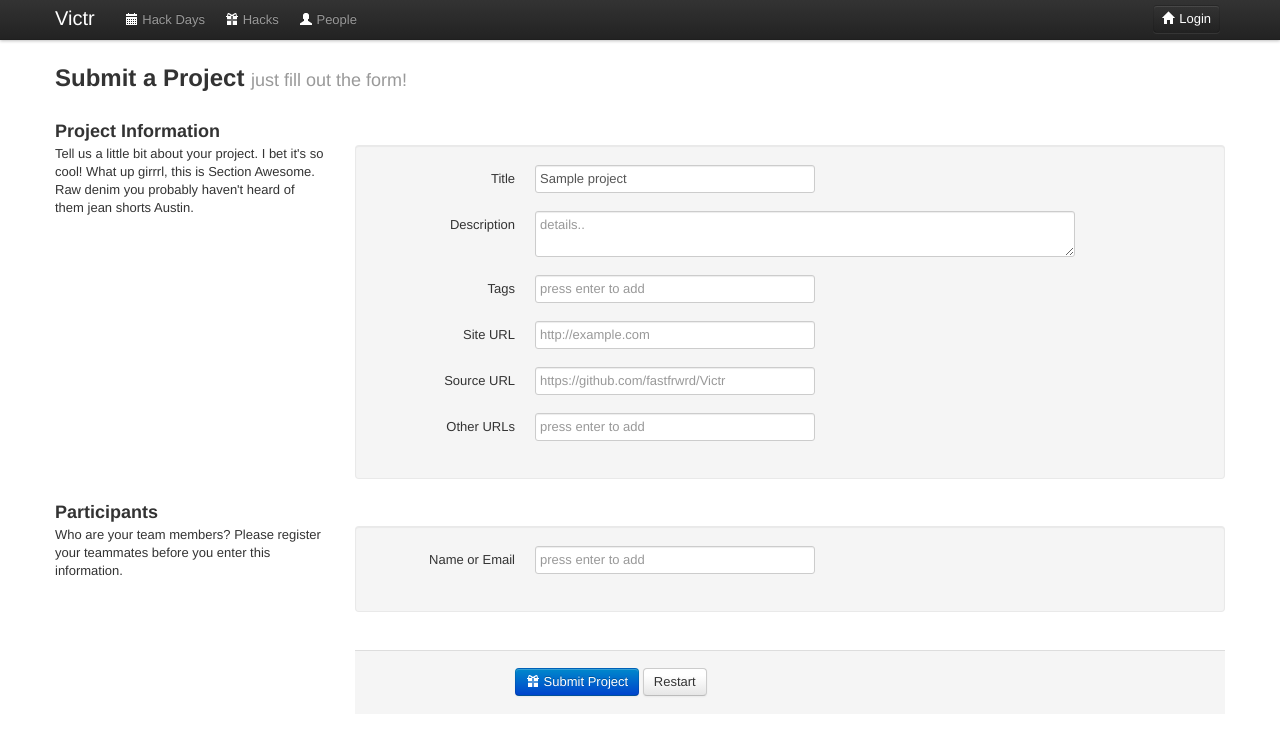
After one commit to fastfrwrd/Victr, a Django app: template templates/project/edit.html in a window 1280 px wide. The commit adds this page. Shown: the top 737 px of the page. Run offline with Django 3.2, Linux system fonts and the light colour scheme; the template is opened without the code that fills it: most values are stand-ins (such as "Sample title", 1, 10 or a date in 2020).

Commit message:
created api for project. project edit view. view project page now shows data.

```diff
--- /dev/null
+++ b/api/urls.py
@@ -0,0 +1,6 @@
+from django.conf.urls.defaults import patterns, include, url
+
+urlpatterns = patterns('victr.api.views',
+    url(r'^project', 'project', name='project'),
+    url(r'^project/(?P<slug>.+)$', 'project_id', name='project_id'),
+)
--- a/project/urls.py
+++ b/project/urls.py
@@ -1,6 +1,8 @@
 from django.conf.urls.defaults import patterns, include, url
 
 urlpatterns = patterns('victr.project.views',
-    url(r'^new', 'new', name='new'),
+    url(r'^all$', 'all', name='all'),
+    url(r'^new$', 'new', name='new'),
+    url(r'^(?P<slug>.+)/edit$', 'edit', name='edit'),
     url(r'^(?P<slug>.+)$', 'view', name='view'),
 )
--- a/static/js/victr.js
+++ b/static/js/victr.js
@@ -28,7 +28,7 @@ Victr.project_new = function() {
         })
         $.extend(data, self.widgets.tagger_data);
 
-        $.post( 'new', data, function( result ) {
+        $.post( '/api/project/', data, function( result ) {
             window.location.pathname = result.location;
         }, 'json');
     })
--- /dev/null
+++ b/templates/project/edit.html
@@ -0,0 +1,91 @@
+{% extends "main_layout.html" %}
+
+{% block page_id %}project_edit{% endblock %}
+
+{% block content %}
+
+    <h2>Submit a Project <small>just fill out the form!</small></h2>
+
+    <h3>Project Information</h3>
+    <section class="row">
+        <div class="span3">
+            <p>
+                Tell us a little bit about your project. I bet it's so cool! What up girrrl, this is Section Awesome. Raw denim you probably haven't heard of them jean shorts Austin.
+            </p>
+        </div>
+        <div class="span9">
+            <div class="well form-horizontal">
+                    <div class="control-group">
+                        <label class="control-label" for="project_title">Title</label>
+                        <div class="controls">
+                            <input type="text" class="input-xlarge" id="project_title" name="project_title" placeholder="be creative.." value="{{ project.name }}" />
+                        </div>
+                    </div>
+                    <div class="control-group">
+                        <label class="control-label" for="project_desc">Description</label>
+                        <div class="controls">
+                            <textarea class="input-xxlarge" id="project_desc" name="project_desc" placeholder="details.."></textarea>
+                        </div>
+                    </div>
+                    <div class="control-group">
+                        <label class="control-label" for="project_tags">Tags</label>
+                        <div class="controls" data-role="tagger" data-icon="tag">
+                            <input type="text" class="input-xlarge" id="project_tags" name="project_tags" placeholder="press enter to add"/>
+                        </div>
+                    </div>
+                    <div class="control-group">
+                        <label class="control-label" for="project_site_url">Site URL</label>
+                        <div class="controls">
+                            <input type="text" class="input-xlarge" id="project_site_url" name="project_site_url" placeholder="http://example.com"/>
+                        </div>
+                    </div>
+                    <div class="control-group">
+                        <label class="control-label" for="project_source_url">Source URL</label>
+                        <div class="controls">
+                            <input type="text" class="input-xlarge" id="project_source_url" name="project_source_url" placeholder="https://github.com/fastfrwrd/Victr"/>
+                        </div>
+                    </div>
+                    <div class="control-group">
+                        <label class="control-label" for="project_other_urls">Other URLs</label>
+                        <div class="controls" data-role="tagger" data-icon="star">
+                            <input type="text" class="input-xlarge" id="project_other_urls" name="project_other_urls" placeholder="press enter to add"/>
+                        </div>
+                    </div>
+            </div>
+        </div>
+    </section>
+
+    <h3>Participants</h3>
+    <section class="row">
+        <div class="span3">
+            <p>
+                Who are your team members? Please register your teammates before you enter this information.
+            </p>
+        </div>
+        <div class="span9">
+            <div class="well form-horizontal">
+                <fieldset>
+                    <div class="control-group">
+                        <label class="control-label" for="project_names">Name or Email</label>
+                        <div class="controls" data-role="tagger" data-icon="user">
+                            <input type="email" class="input-xlarge" id="project_names" name="project_names" placeholder="press enter to add"/>
+                        </div>
+                    </div>
+                </fieldset>
+            </div>
+        </div>
+    </section>
+
+    <section class="row">
+        <div class="span9 offset3">
+            <form class="form-horizontal">
+                <div class="form-actions">
+                    {% csrf_token %}
+                    <button type="button" id="submit" class="btn btn-primary"><i class="icon-gift icon-white"></i><i class="icon-refresh icon-white"></i> Submit Project</button>
+                    <button type="button" id="reset" class="btn">Restart</button>
+                </div>
+            </form>
+        </div>
+    </section>
+
+{% endblock %}
--- a/urls.py
+++ b/urls.py
@@ -2,6 +2,7 @@ from django.conf.urls.defaults import patterns, include, url
 
 urlpatterns = patterns('victr.views',
 	url(r'^$', include('victr.event.urls'), name='current'),
+    url(r'^api/', include('victr.api.urls')),
     url(r'^project/', include('victr.project.urls')),
     url(r'^impress/', include('victr.impress.urls')),
 )
```
Also changed, not shown: api/views.py (added, +45 -0 lines), project/views.py (+20 -12 lines), templates/project/view.html (+4 -5 lines), api/__init__.py (added).
